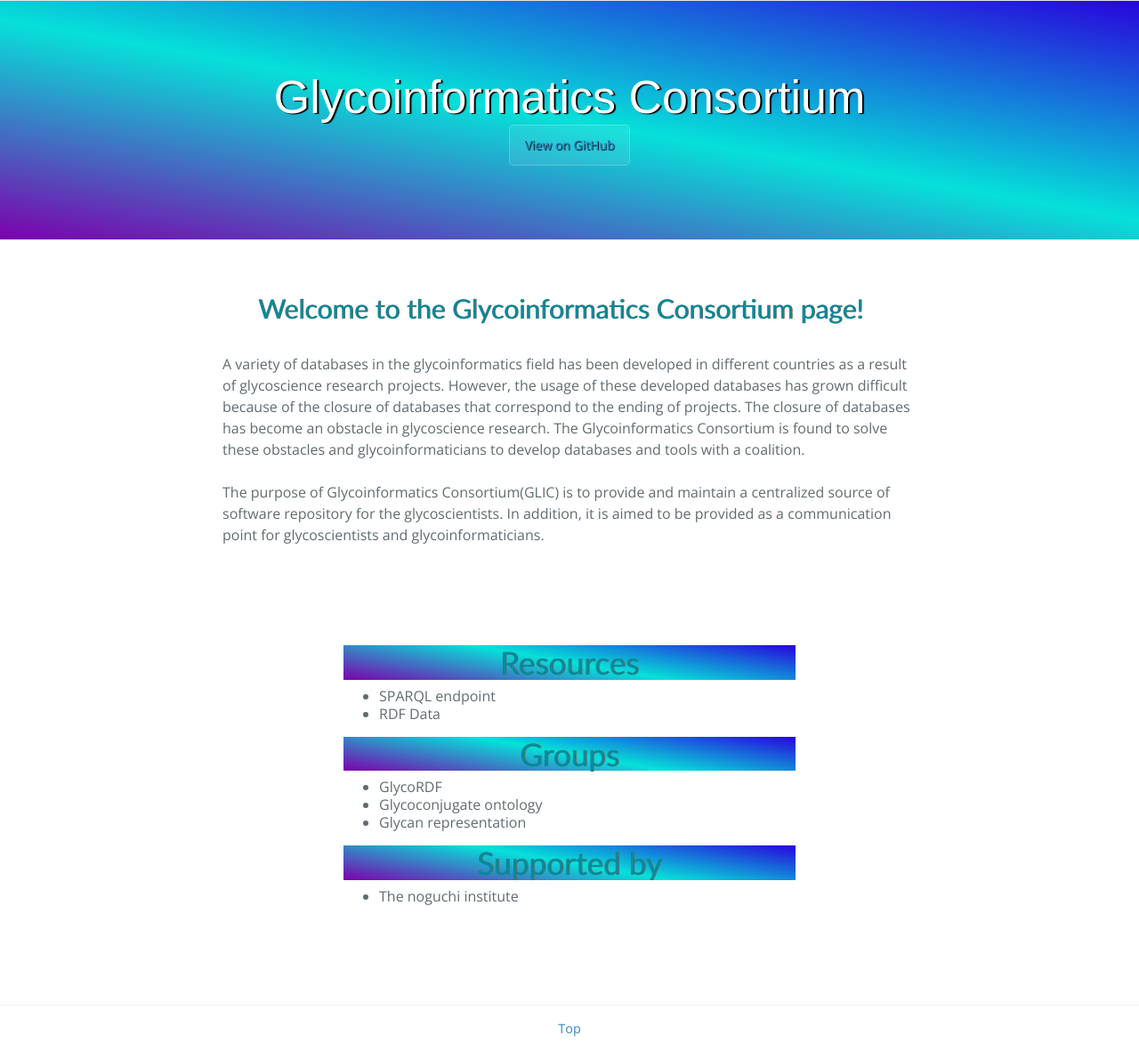
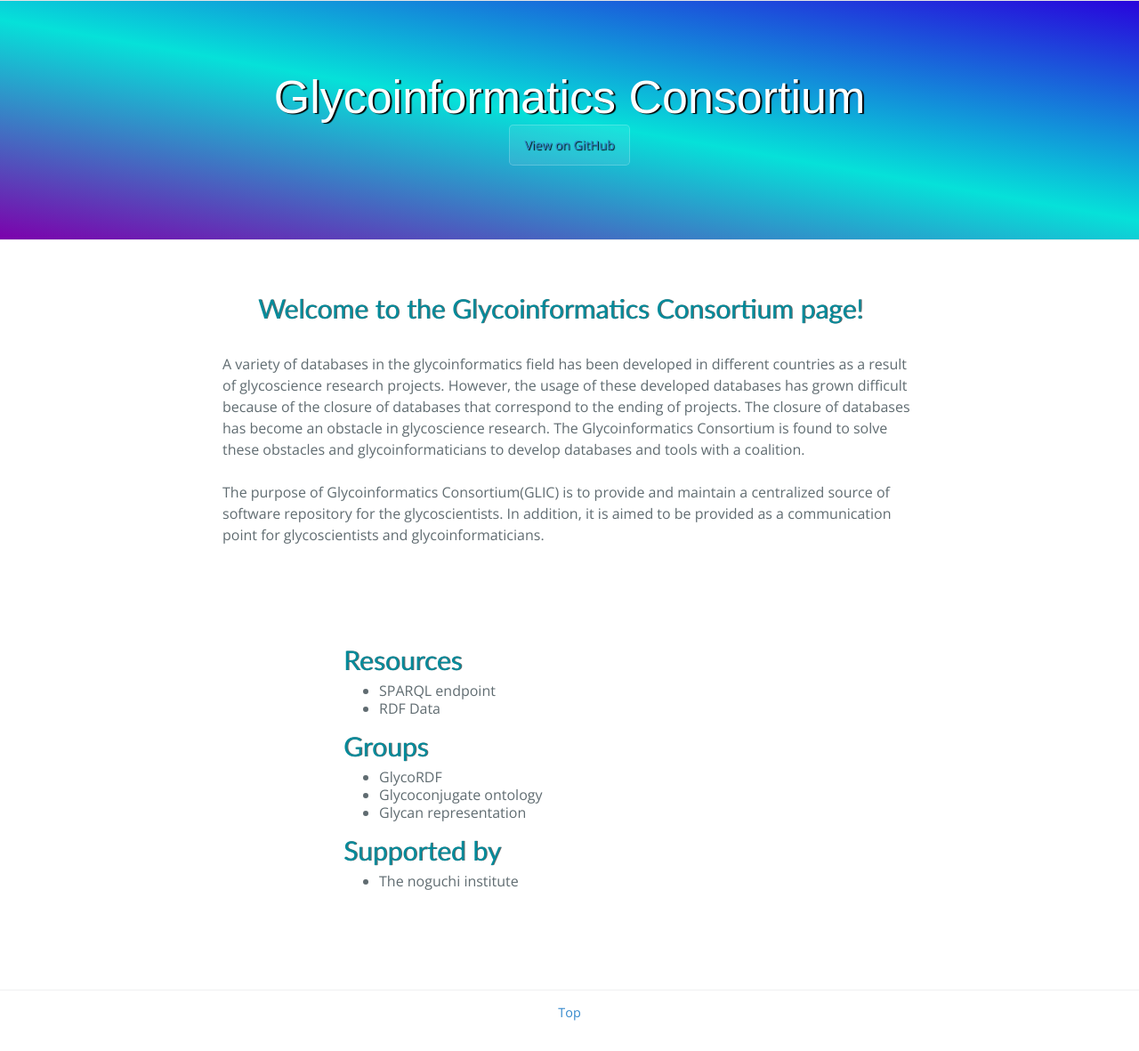
Before and after one commit to glycoinfo/www, a Jekyll site: the page built from index.md, in a window 1280 px wide. Shown: the whole page at 89% size. Built offline with Jekyll 4.4.1, drawn with Linux system fonts in a browser that asks for light colours; nearby versions of some CDN libraries; a script that is not in the unit is left out.

```diff
--- a/index.md
+++ b/index.md
@@ -3,14 +3,14 @@ title: Glycoinformatics Consortium (GLIC)
 layout: top
 ---
 
-# Resources
+## Resources
 * SPARQL endpoint
 * RDF Data
 
-# Groups
+## Groups
 * GlycoRDF
 * Glycoconjugate ontology
 * Glycan representation
 
-# Supported by
+## Supported by
 * The noguchi institute
```
